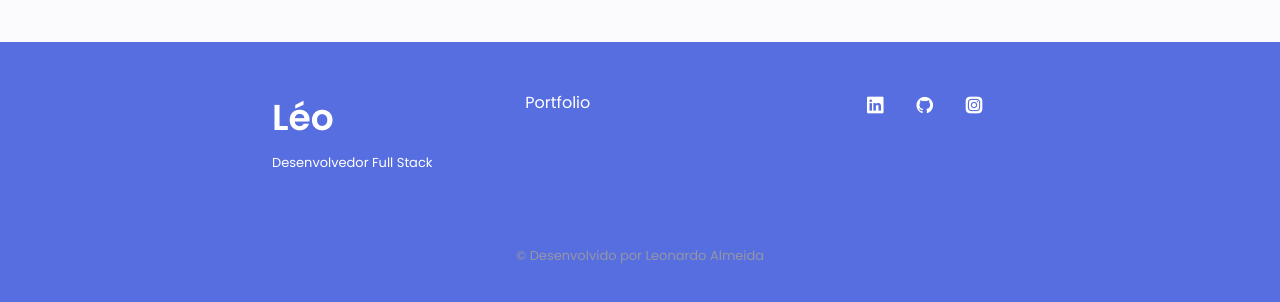
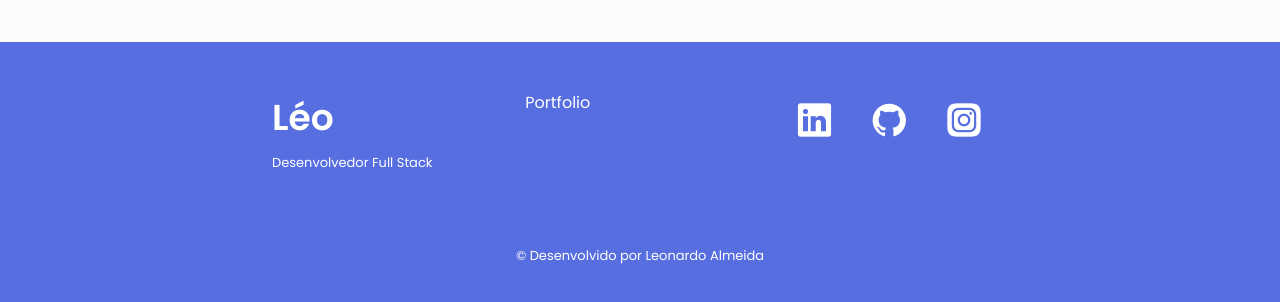
Before and after one commit to leo-nardow/leo-nardow.github.io, a plain HTML site: page index.html in a window 1280 px wide. Shown: the part 3085-3387 px from the top of the page. Drawn offline with nearby package versions, Linux system fonts and the light colour scheme.

Commit message:
[Feature Leo: Task - Fixing Social Icons at Footer]

```diff
--- a/assets/css/styles.css
+++ b/assets/css/styles.css
@@ -676,7 +676,7 @@ img{
 }
 
 .footer__social{
-    font-size: 1.25rem;
+    font-size: 2.5rem;
     margin-right: var(--mb-1-5);
 }
 
@@ -687,7 +687,7 @@ img{
 .footer__copy{
     font-size: var(--smaller-font-size);
     text-align: center;
-    color: var(--text-color-light);
+    color: #FFF;
     margin-top: var(--mb-3);
 }
 
```
